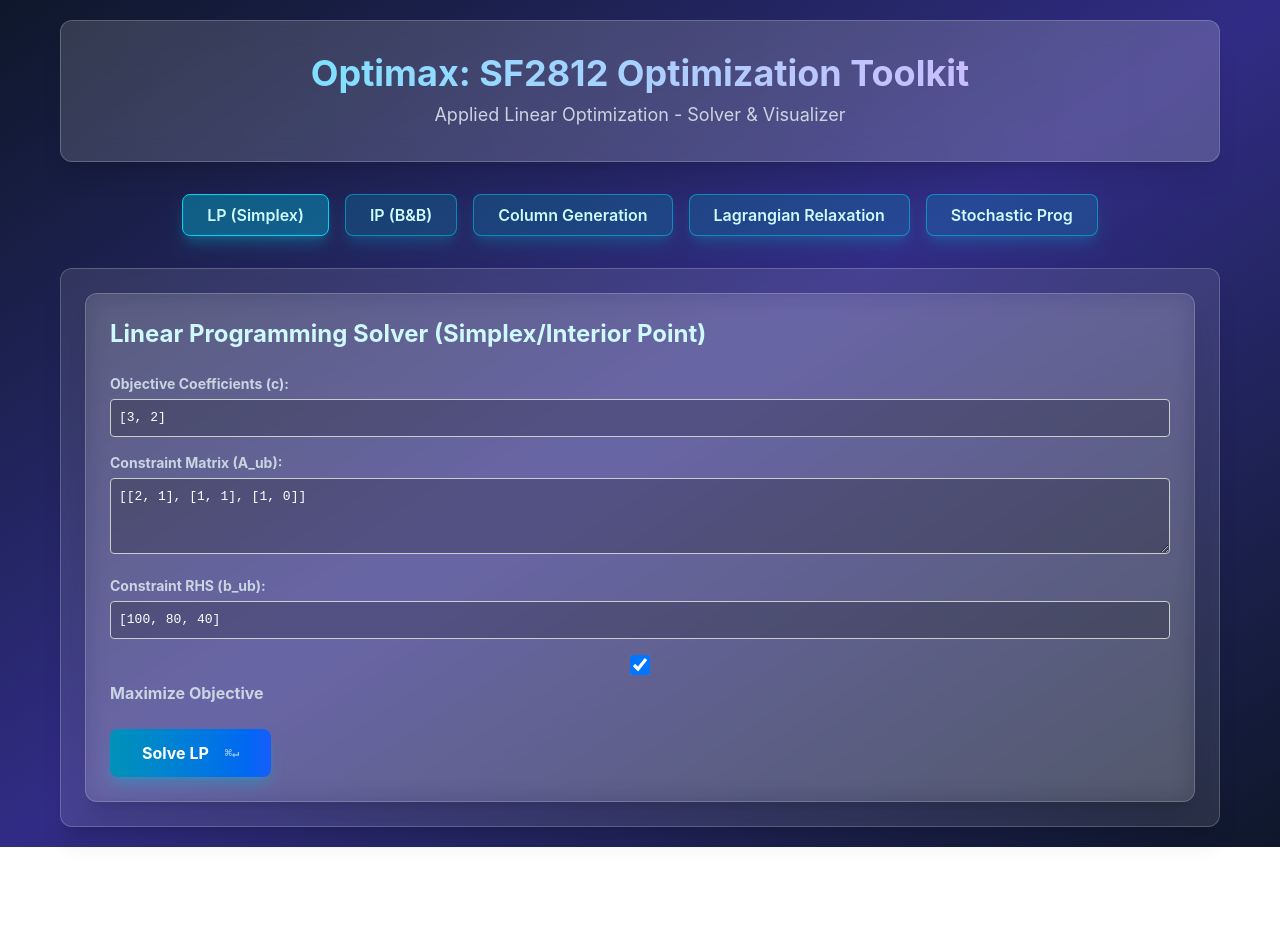
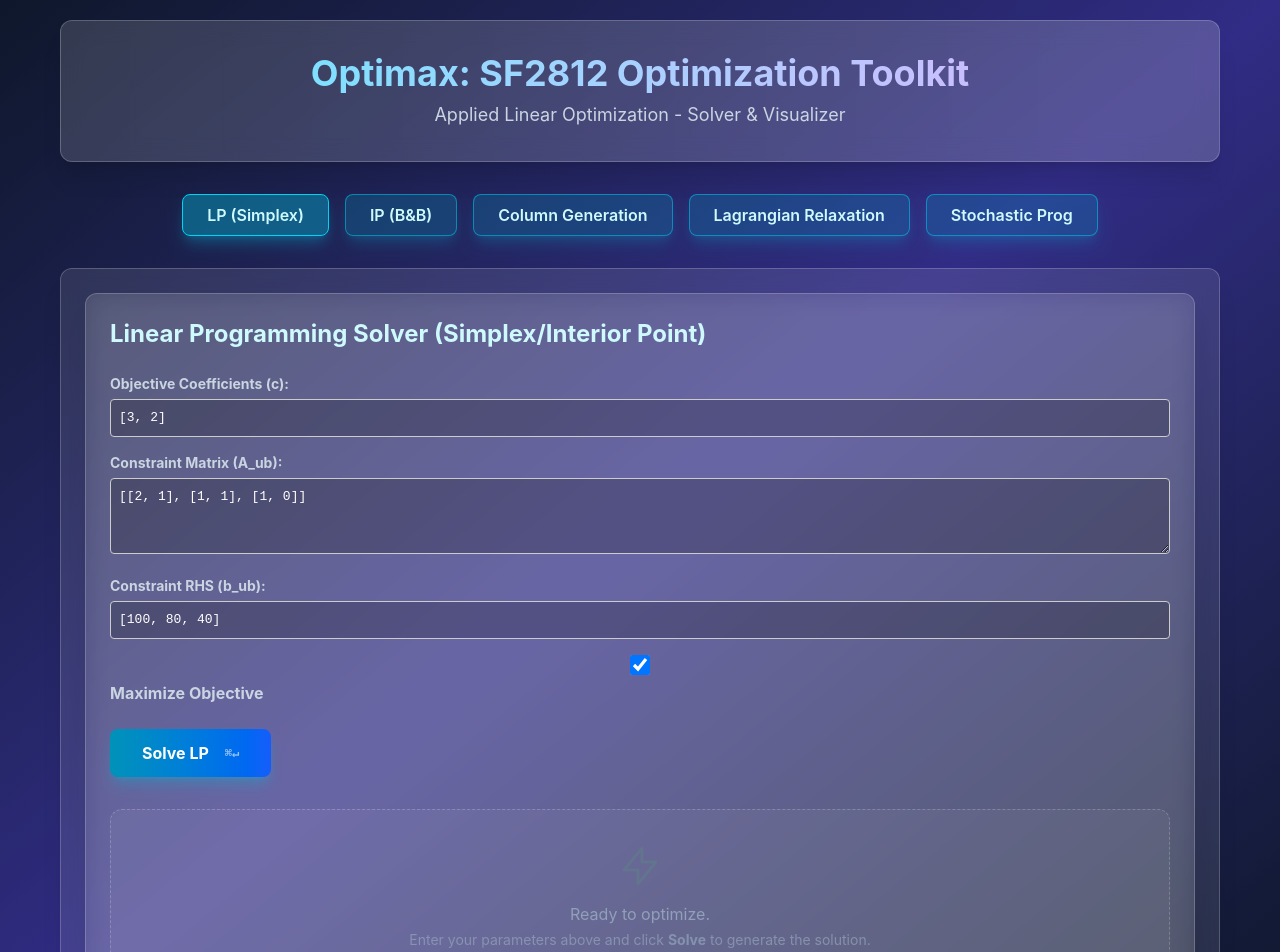
Before and after one commit to dhruvhaldar/optimax, a React (Vite) app in the folder frontend/: page / in a window 1280 px wide. Shown: the top 952 px of the page. Before the commit the page ends 847 px from the top, so only its background shows below. Built offline with nearby package versions, Linux system fonts and the light colour scheme.

Commit message:
🎨 Palette: Add helpful empty state to solver components
Co-authored-by: dhruvhaldar <29486085+dhruvhaldar@users.noreply.github.com>

```diff
--- a/frontend/src/components/ColGenSolver.jsx
+++ b/frontend/src/components/ColGenSolver.jsx
@@ -108,6 +108,16 @@ const ColGenSolver = () => {
         </div>
       )}
 
+      {!result && !error && !loading && (
+        <div className="mt-8 p-8 bg-white/5 rounded-xl border border-dashed border-white/20 flex flex-col items-center justify-center text-slate-400 text-center">
+          <svg className="w-12 h-12 mb-3 text-slate-500" fill="none" stroke="currentColor" viewBox="0 0 24 24" xmlns="http://www.w3.org/2000/svg">
+            <path strokeLinecap="round" strokeLinejoin="round" strokeWidth={1.5} d="M13 10V3L4 14h7v7l9-11h-7z" />
+          </svg>
+          <p>Ready to optimize.</p>
+          <p className="text-sm mt-1 opacity-75">Enter your parameters above and click <strong>Solve</strong> to generate the solution.</p>
+        </div>
+      )}
+
       {result && (
         <div className="mt-8 p-6 bg-black/20 rounded-xl border border-white/5">
           <h3 className="text-xl font-bold mb-4 text-white">Results</h3>
--- a/frontend/src/components/IPSolver.jsx
+++ b/frontend/src/components/IPSolver.jsx
@@ -134,6 +134,16 @@ const IPSolver = () => {
         </div>
       )}
 
+      {!result && !error && !loading && (
+        <div className="mt-8 p-8 bg-white/5 rounded-xl border border-dashed border-white/20 flex flex-col items-center justify-center text-slate-400 text-center">
+          <svg className="w-12 h-12 mb-3 text-slate-500" fill="none" stroke="currentColor" viewBox="0 0 24 24" xmlns="http://www.w3.org/2000/svg">
+            <path strokeLinecap="round" strokeLinejoin="round" strokeWidth={1.5} d="M13 10V3L4 14h7v7l9-11h-7z" />
+          </svg>
+          <p>Ready to optimize.</p>
+          <p className="text-sm mt-1 opacity-75">Enter your parameters above and click <strong>Solve</strong> to generate the solution.</p>
+        </div>
+      )}
+
       {result && (
         <div className="mt-8 p-6 bg-black/20 rounded-xl border border-white/5">
           <h3 className="text-xl font-bold mb-4 text-white">Results</h3>
--- a/frontend/src/components/LPSolver.jsx
+++ b/frontend/src/components/LPSolver.jsx
@@ -134,6 +134,16 @@ const LPSolver = () => {
         </div>
       )}
 
+      {!result && !error && !loading && (
+        <div className="mt-8 p-8 bg-white/5 rounded-xl border border-dashed border-white/20 flex flex-col items-center justify-center text-slate-400 text-center">
+          <svg className="w-12 h-12 mb-3 text-slate-500" fill="none" stroke="currentColor" viewBox="0 0 24 24" xmlns="http://www.w3.org/2000/svg">
+            <path strokeLinecap="round" strokeLinejoin="round" strokeWidth={1.5} d="M13 10V3L4 14h7v7l9-11h-7z" />
+          </svg>
+          <p>Ready to optimize.</p>
+          <p className="text-sm mt-1 opacity-75">Enter your parameters above and click <strong>Solve</strong> to generate the solution.</p>
+        </div>
+      )}
+
       {result && (
         <div className="mt-8 p-6 bg-black/20 rounded-xl border border-white/5">
           <h3 className="text-xl font-bold mb-4 text-white">Results</h3>
--- a/frontend/src/components/LagrangianSolver.jsx
+++ b/frontend/src/components/LagrangianSolver.jsx
@@ -123,6 +123,16 @@ const LagrangianSolver = () => {
         </div>
       )}
 
+      {!result && !error && !loading && (
+        <div className="mt-8 p-8 bg-white/5 rounded-xl border border-dashed border-white/20 flex flex-col items-center justify-center text-slate-400 text-center">
+          <svg className="w-12 h-12 mb-3 text-slate-500" fill="none" stroke="currentColor" viewBox="0 0 24 24" xmlns="http://www.w3.org/2000/svg">
+            <path strokeLinecap="round" strokeLinejoin="round" strokeWidth={1.5} d="M13 10V3L4 14h7v7l9-11h-7z" />
+          </svg>
+          <p>Ready to optimize.</p>
+          <p className="text-sm mt-1 opacity-75">Enter your parameters above and click <strong>Solve</strong> to generate the solution.</p>
+        </div>
+      )}
+
       {result && (
         <div className="mt-8 p-6 bg-black/20 rounded-xl border border-white/5">
           <h3 className="text-xl font-bold mb-4 text-white">Results</h3>
--- a/frontend/src/components/StochasticSolver.jsx
+++ b/frontend/src/components/StochasticSolver.jsx
@@ -123,6 +123,16 @@ const StochasticSolver = () => {
         </div>
       )}
 
+      {!result && !error && !loading && (
+        <div className="mt-8 p-8 bg-white/5 rounded-xl border border-dashed border-white/20 flex flex-col items-center justify-center text-slate-400 text-center">
+          <svg className="w-12 h-12 mb-3 text-slate-500" fill="none" stroke="currentColor" viewBox="0 0 24 24" xmlns="http://www.w3.org/2000/svg">
+            <path strokeLinecap="round" strokeLinejoin="round" strokeWidth={1.5} d="M13 10V3L4 14h7v7l9-11h-7z" />
+          </svg>
+          <p>Ready to optimize.</p>
+          <p className="text-sm mt-1 opacity-75">Enter your parameters above and click <strong>Solve</strong> to generate the solution.</p>
+        </div>
+      )}
+
       {result && (
         <div className="mt-8 p-6 bg-black/20 rounded-xl border border-white/5">
           <h3 className="text-xl font-bold mb-4 text-white">Results</h3>
```
Also changed, not shown: 1 other file (tests, documents, lock files or other folders).
